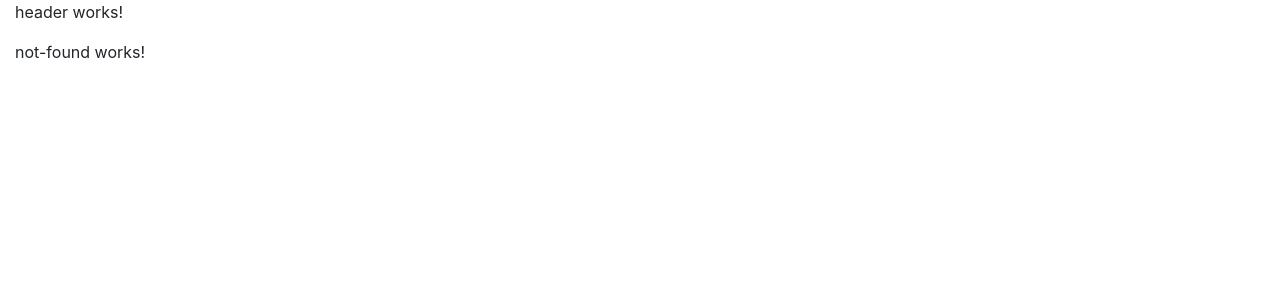
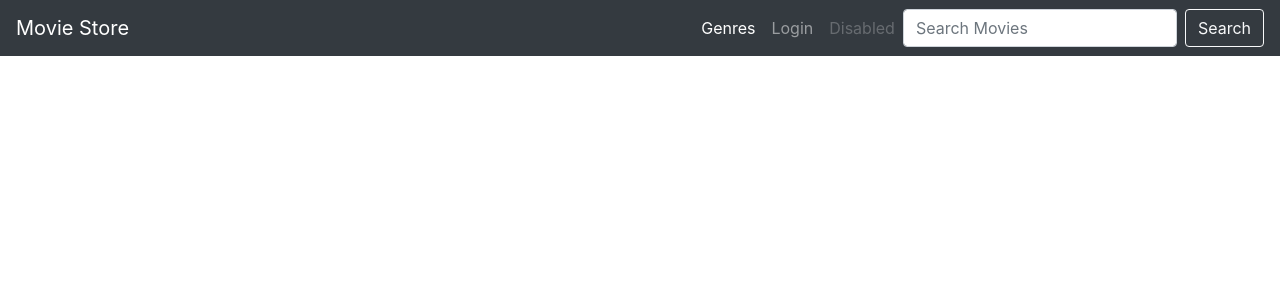
Before and after one commit to wang314iu/AngularPlay, an Angular app: page /my/movies in a window 1280 px wide. Shown: the top 300 px of the page. Built offline with nearby package versions, Linux system fonts and the light colour scheme.

Commit message:
added header

```diff
--- a/src/app/app.component.html
+++ b/src/app/app.component.html
@@ -1,11 +1,10 @@
-<div class="container-fluid">
+<div >
   <app-header>
 
   </app-header>
 
   <main role="main">
-
-    <div>
+    <div class="container-fluid">
       <router-outlet>
       </router-outlet>
     </div>
--- a/src/app/app.module.ts
+++ b/src/app/app.module.ts
@@ -26,7 +26,7 @@ import { HeaderComponent } from './shared/layout/header.component';
     FormsModule,
     HttpClientModule,
     RouterModule.forRoot([
-      { path: '', component: HomeComponent },
+      { path: '', component: MovieListComponent },
       { path: 'movies', component: MovieListComponent },
       { path: 'movie/:id', component: MovieComponent },
       { path: '**', component: NotFoundComponent }
--- a/src/app/home/home.component.html
+++ b/src/app/home/home.component.html
@@ -1,3 +1,9 @@
-<p>
-  home works!
-</p>
+<div class="jumbotron">
+  <h1 class="display-3">Jumbo heading</h1>
+  <p class="lead">Jumbo helper text</p>
+  <hr class="my-2">
+  <p>More info</p>
+  <p class="lead">
+    <a class="btn btn-primary btn-lg" href="Jumbo action link" role="button">Jumbo action name</a>
+  </p>
+</div>
--- a/src/app/movies/movie-list.component.html
+++ b/src/app/movies/movie-list.component.html
@@ -1,4 +1,4 @@
-<div class="container-fluid">
+<div class="container mt-5">
   <table class="table" *ngIf="movies && movies.length">
     <thead>
       <tr>
--- a/src/app/shared/layout/header.component.html
+++ b/src/app/shared/layout/header.component.html
@@ -1,3 +1,29 @@
-<p>
-  header works!
-</p>
+<header>
+
+  <nav class="navbar navbar-expand-md navbar-dark fixed-top bg-dark">
+    <a class="navbar-brand" href="#">Movie Store</a>
+    <button class="navbar-toggler" type="button" data-toggle="collapse" data-target="#navbarCollapse" aria-controls="navbarCollapse"
+      aria-expanded="false" aria-label="Toggle navigation">
+      <span class="navbar-toggler-icon"></span>
+    </button>
+    <div class="collapse navbar-collapse" id="navbarCollapse">
+      <ul class="navbar-nav ml-auto">
+        <li class="nav-item active">
+          <a class="nav-link" href="#">Genres
+            <span class="sr-only">(current)</span>
+          </a>
+        </li>
+        <li class="nav-item">
+          <a class="nav-link" href="#">Login</a>
+        </li>
+        <li class="nav-item">
+          <a class="nav-link disabled" href="#">Disabled</a>
+        </li>
+      </ul>
+      <form class="form-inline mt-2 mt-md-0">
+        <input class="form-control mr-sm-2" type="text" placeholder="Search Movies" aria-label="Search">
+        <button class="btn btn-outline-light my-2 my-sm-0" type="submit">Search</button>
+      </form>
+    </div>
+  </nav>
+</header>
```
